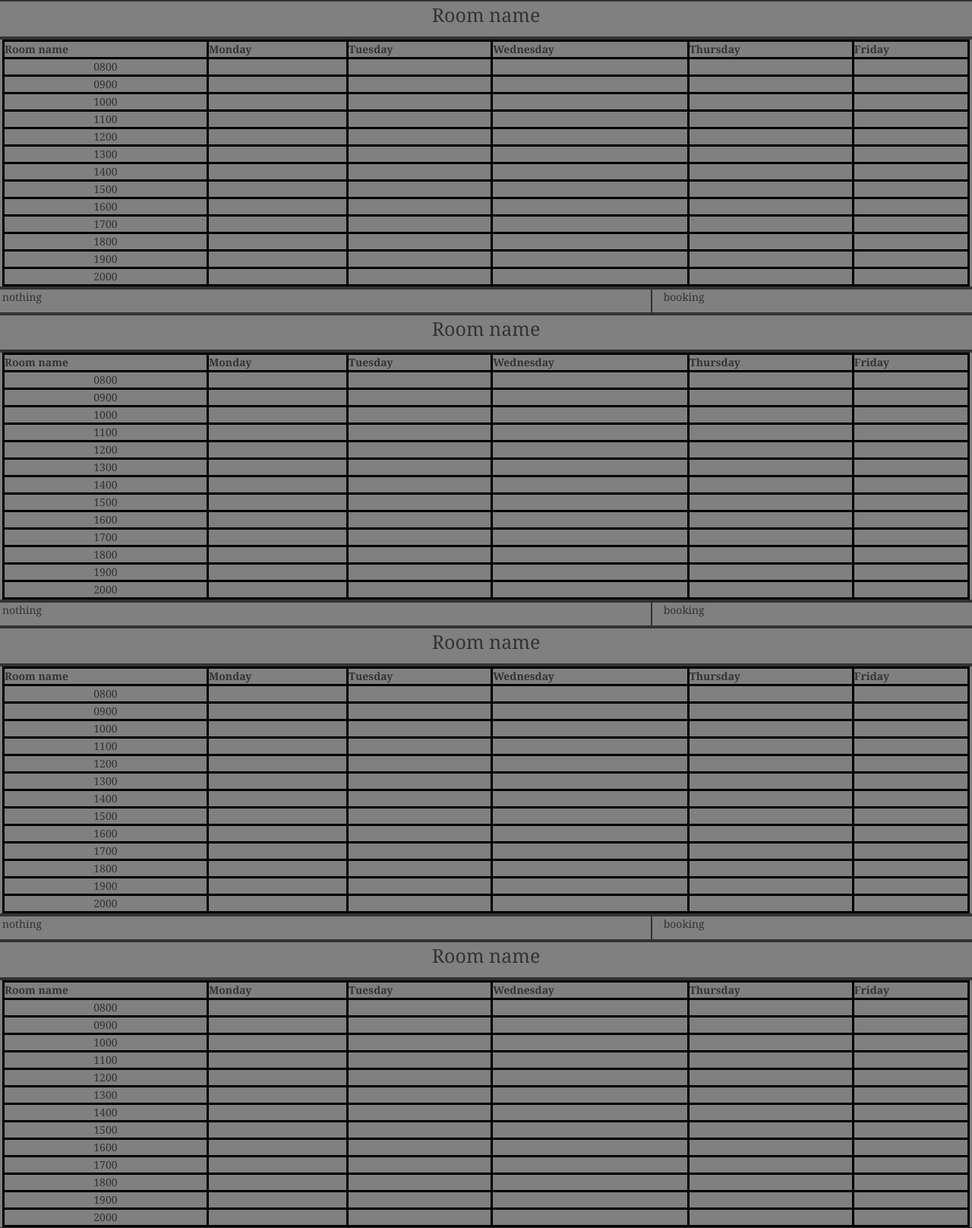
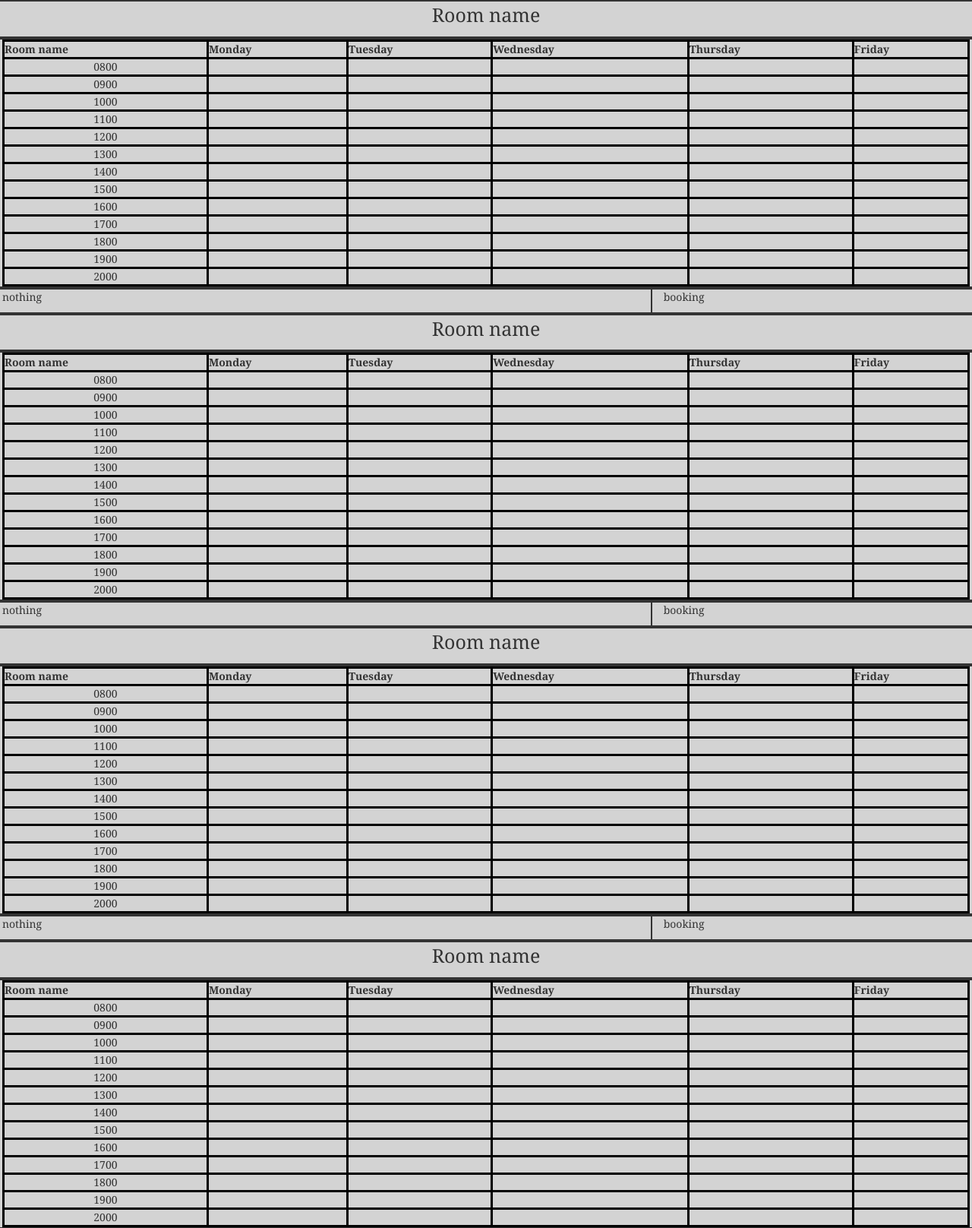
Before and after one commit to skillwork-mdimitrov/Project-Riservazione, a PHP site: page / in a window 1280 px wide. Shown: the part 807-2423 px from the top of the page at 76% size. Run offline with PHP 8.4, Linux system fonts and the light colour scheme; some libraries are stand-ins or nearby versions.

Commit message:
- Minor changes 2. Indentation, etc..

```diff
--- a/CSS/indexCSS.css
+++ b/CSS/indexCSS.css
@@ -7,7 +7,6 @@
 /* === BODY section === */
 div
 {
-
     border-bottom: 1px solid;
     border-top: 1px solid;
     border-left: 1px solid;
@@ -15,24 +14,29 @@ div
     font-family: Agency FB, Georgia, serif;  /*several font names as a "fallback" system, to ensure maximum compatibility between browsers/operating systems */
 }
 
-.row{
-    background-color: gray;
+.row
+{
+    background-color: lightgray;
 }
 
-.signupLogin{
+.signupLogin
+{
     text-align: left;
 }
 
-.RoomName{
+.RoomName
+{
     text-align: center;
     font-size: 25px;
 }
 
-.week{
+.week
+{
    font-size: 30px;
 }
 
-td {
+td
+{
     border: 3px solid black;
     text-align: center;
 }
```
Also changed, not shown: Images/background.png (added).
